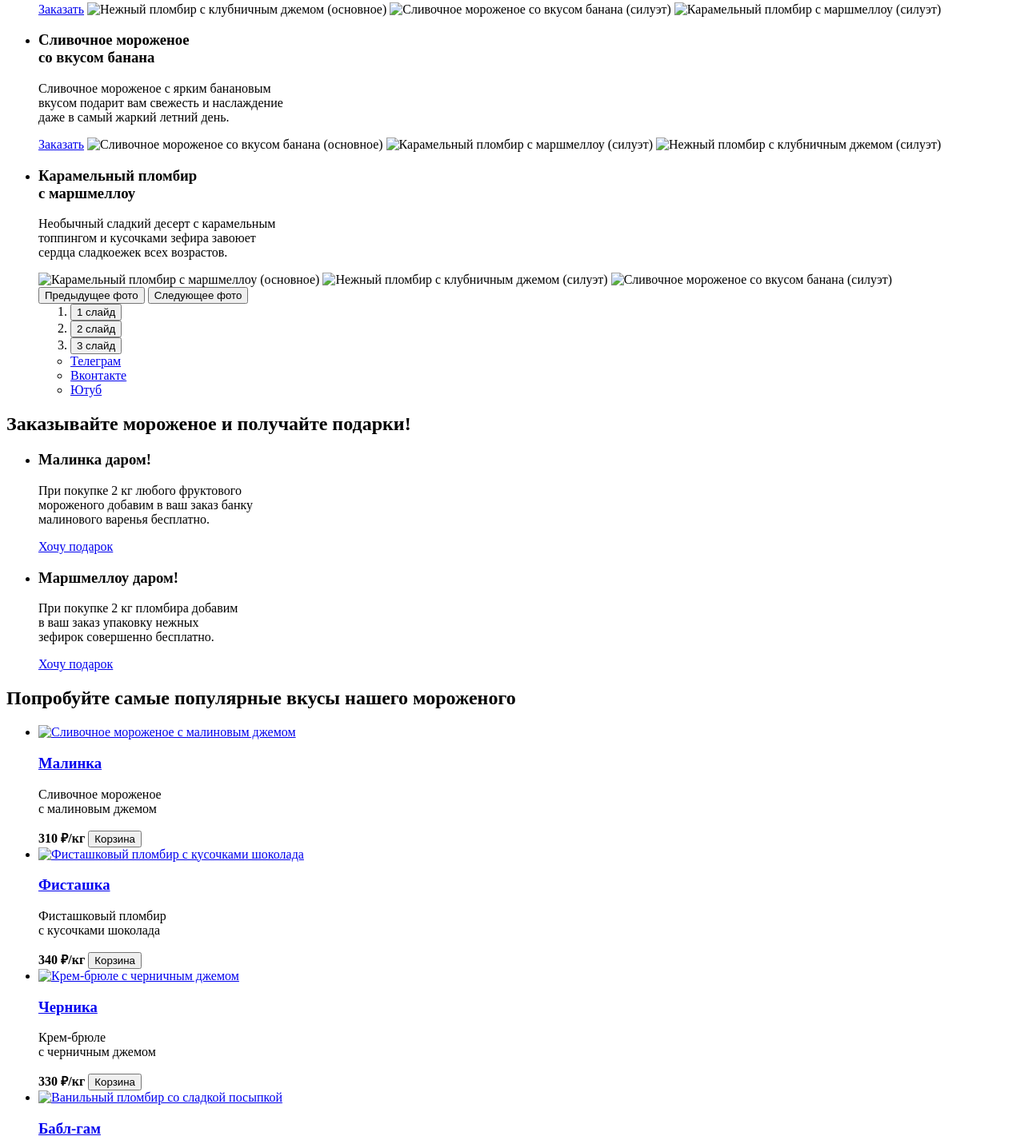
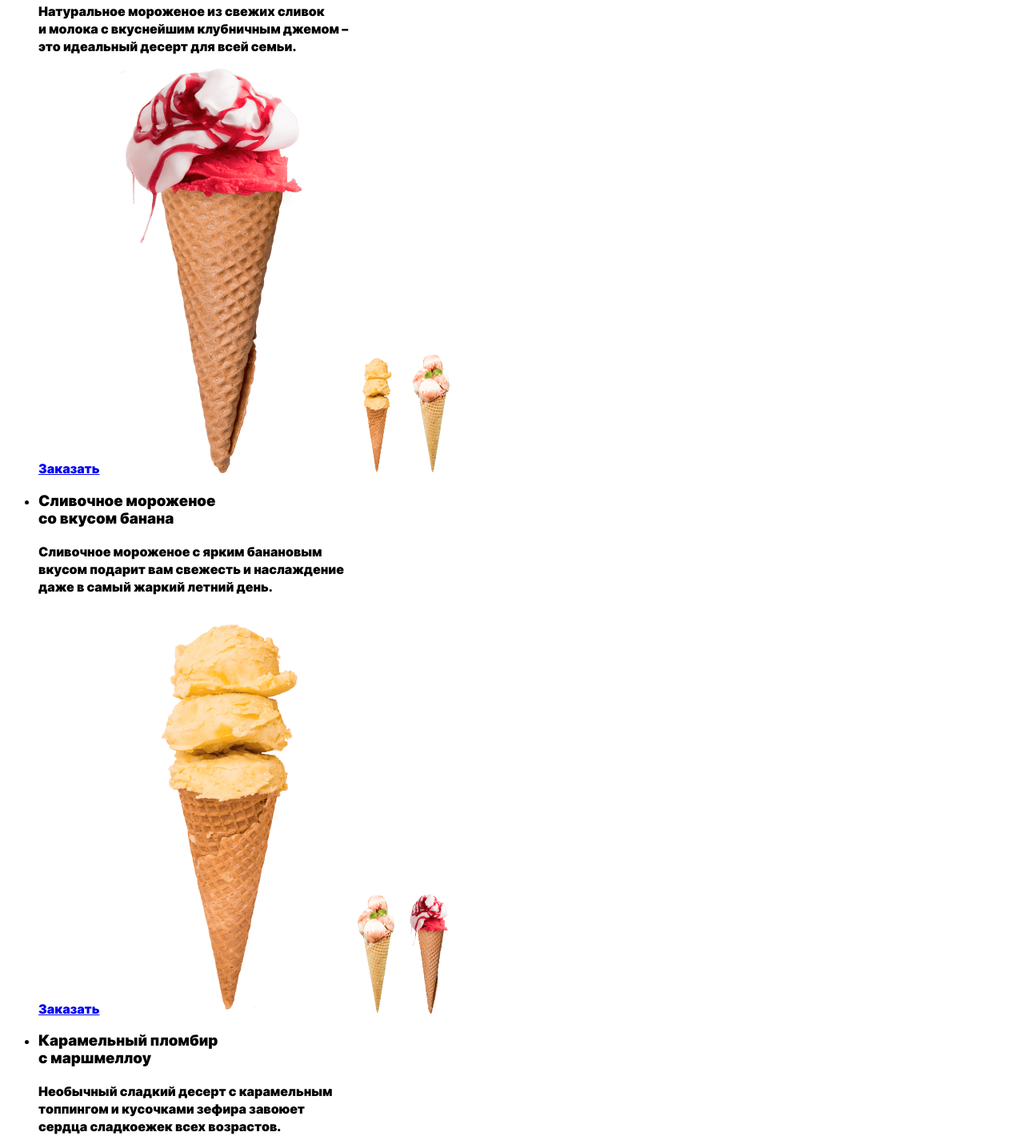
Before and after one commit to htmlacademy-htmlcss/2217509-gllacy-35, a plain HTML site: page index.html in a window 1280 px wide. Shown: the part 531-1957 px from the top of the page at 80% size. Drawn offline with Linux system fonts and the light colour scheme.

Commit message:
1. Добавляет папку с контентными изображениями 2. Добавляет экспортированную графику в разметку основной страницы и каталога 3. Добавляет файл css (только начала работу с ним)

```diff
--- a/index.html
+++ b/index.html
@@ -3,11 +3,12 @@
   <head>
     <meta charset="utf-8">
     <title>HTML Academy: Глейси</title>
+    <link rel="stylesheet" href="styles/styles.css">
   </head>
-  <body>
+  <body class="pink"> <!--Сменой класса на blue или yellow возможна смена цвета фона в соответствии со слайдером-->
     <header class="page_header">
         <a class="navigation-logo" href="index.html">
-            <img class="logo" src="" alt="Логотип магазина мороженого Глейси">
+            <img class="logo" src="/images/logo/gllacy_logo.svg" width="137px" height="55.72px" alt="Логотип магазина мороженого Глейси">
         </a>
         <nav class="navigation">
             <ul class="navigation_list">
@@ -66,34 +67,34 @@
             <h2 class="visually_hidden">Ассортимент</h2>
 
             <ul class="slider_list">
-                <li class="slider_item">
+                <li class="slider_item pink">
                     <h3 class="slider_title">Нежный пломбир<br> с клубничным джемом</h3>
                     <p class="slider_text">Натуральное мороженое из свежих сливок<br>
                     и молока с вкуснейшим клубничным джемом –<br>
                     это идеальный десерт для всей семьи.</p>
                     <a class="button button_order" href="#">Заказать</a>
-                    <img class="slide_photo_current" src="" alt="Нежный пломбир с клубничным джемом (основное)">
-                    <img class="slide_photo" src="" alt="Сливочное мороженое со вкусом банана (силуэт)">
-                    <img class="slide_photo" src="" alt="Карамельный пломбир с маршмеллоу (силуэт)">
+                    <img class="slide_photo_current" src="/images/slider/icecream_strawberry_jam.png" width="306px" height="507px" alt="Нежный пломбир с клубничным джемом">
+                    <img class="slide_photo" src="/images/slider/icecream_banana.png" width="66px" height="150px" alt="Сливочное мороженое со вкусом банана (силуэт)">
+                    <img class="slide_photo" src="/images/slider/icecream_caramel_marshmellow.png" width="66px" height="150px" alt="Карамельный пломбир с маршмеллоу (силуэт)">
                 </li>
-                <li class="slider_item">
+                <li class="slider_item blue">
                     <h3 class="slider_title">Сливочное мороженое<br> со вкусом банана</h3>
                     <p class="slider_text">Сливочное мороженое с ярким банановым<br>
                     вкусом подарит вам свежесть и наслаждение<br>
                     даже в самый жаркий летний день.</p>
                     <a class="button button_order" href="#">Заказать</a>
-                    <img class="slide_photo_current" src="" alt="Сливочное мороженое со вкусом банана (основное)">
-                    <img class="slide_photo" src="" alt="Карамельный пломбир с маршмеллоу (силуэт)">
-                    <img class="slide_photo" src="" alt="Нежный пломбир с клубничным джемом (силуэт)">
+                    <img class="slide_photo_current" src="/images/slider/icecream_banana.png" width="306px" height="507px" alt="Сливочное мороженое со вкусом банана">
+                    <img class="slide_photo" src="/images/slider/icecream_caramel_marshmellow.png" width="66px" height="150px" alt="Карамельный пломбир с маршмеллоу (силуэт)">
+                    <img class="slide_photo" src="/images/slider/icecream_strawberry_jam.png" width="66px" height="150px" alt="Нежный пломбир с клубничным джемом (силуэт)">
                 </li>
-                <li class="slider_item">
+                <li class="slider_item yellow">
                     <h3 class="slider_title">Карамельный пломбир<br> с маршмеллоу</h3></p>
                     <p class="slider_text">Необычный сладкий десерт с карамельным<br>
                     топпингом и кусочками зефира завоюет<br>
                     сердца сладкоежек всех возрастов.</p>
-                    <img class="slide_photo_current" src="" alt="Карамельный пломбир с маршмеллоу (основное)">
-                    <img class="slide_photo_next" src="" alt="Нежный пломбир с клубничным джемом (силуэт)">
-                    <img class="slide_photo_next" src="" alt="Сливочное мороженое со вкусом банана (силуэт)">
+                    <img class="slide_photo_current" src="/images/slider/icecream_caramel_marshmellow.png" width="306px" height="507px" alt="Карамельный пломбир с маршмеллоу (основное)">
+                    <img class="slide_photo_next" src="/images/slider/icecream_strawberry_jam.png" width="66px" height="150px" alt="Нежный пломбир с клубничным джемом (силуэт)">
+                    <img class="slide_photo_next" src="/images/slider/icecream_banana.png" width="66px" height="150px" alt="Сливочное мороженое со вкусом банана (силуэт)">
                 </li>
                 <button class="slider_button slider_prev" type="button">
                     <span class="visually_hidden">Предыдущее фото</span>
@@ -162,7 +163,7 @@
             <ul class="popular_products_list">
                 <li class="popular_products_item">
                     <a class="popular_product_card_link" href="#">
-                        <img class="popular_products_image" src="" alt="Сливочное мороженое с малиновым джемом">
+                        <img class="popular_products_image" src="/images/catalog/product_raspberry.jpg" width="270px" height="184px" alt="Сливочное мороженое с малиновым джемом">
                         <h3 class="popular_products_name">Малинка</h3>
                     </a>
                         <p class="popular_products_text">Сливочное мороженое<br>
@@ -174,7 +175,7 @@
                 </li>
                 <li class="popular_products_item">
                     <a class="popular_product_card_link" href="#">
-                        <img class="popular_products_image" src="" alt="Фисташковый пломбир с кусочками шоколада">
+                        <img class="popular_products_image" src="/images/catalog/product_pistachio.jpg" width="270px" height="184px" alt="Фисташковый пломбир с кусочками шоколада">
                         <h3 class="popular_products_name">Фисташка</h3>
                     </a>
                         <p class="popular_products_text">Фисташковый пломбир<br>
@@ -186,7 +187,7 @@
                 </li>
                 <li class="popular_products_item">
                     <a class="popular_product_card_link" href="#">
-                        <img class="popular_products_image" src="" alt="Крем-брюле с черничным джемом">
+                        <img class="popular_products_image" src="/images/catalog/product_blueberry.jpg" width="270px" height="184px" alt="Крем-брюле с черничным джемом">
                         <h3 class="popular_products_name">Черника</h3>
                     </a>
                         <p class="popular_products_text">Крем-брюле<br>
@@ -198,7 +199,7 @@
                 </li>
                 <li class="popular_products_item">
                     <a class="popular_product_card_link" href="#">
-                        <img class="popular_products_image" src="" alt="Ванильный пломбир со сладкой посыпкой">
+                        <img class="popular_products_image" src="/images/catalog/product_bubblegum.jpg" width="270px" height="184px" alt="Ванильный пломбир со сладкой посыпкой">
                         <h3 class="popular_products_name">Бабл-гам</h3>
                     </a>
                         <p class="popular_products_text">Ванильный пломбир<br>
```
Also changed, not shown: catalog.html (+13 -13 lines), images/catalog/product_banana.jpg (added), images/catalog/product_blackberry.jpg (added), images/catalog/product_blueberry.jpg (added), images/catalog/product_bubblegum.jpg (added), images/catalog/product_chocolate.jpg (added), images/catalog/product_creme_brulee.jpg (added), images/catalog/product_lemon.jpg (added), images/catalog/product_mentol.jpg (added), images/catalog/product_nut.jpg (added), images/catalog/product_pistachio.jpg (added), images/catalog/product_raspberry.jpg (added), images/catalog/product_strawberry.jpg (added), images/logo/gllacy_logo.svg (added), 3 more files.
